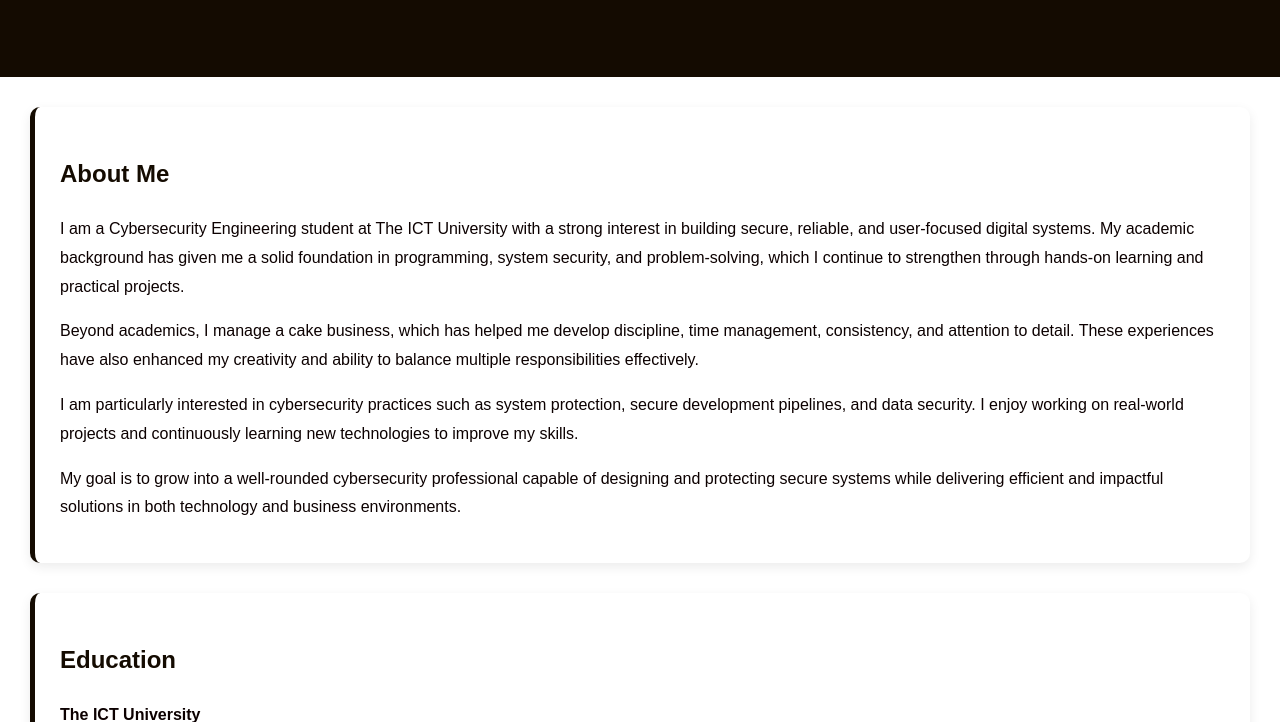
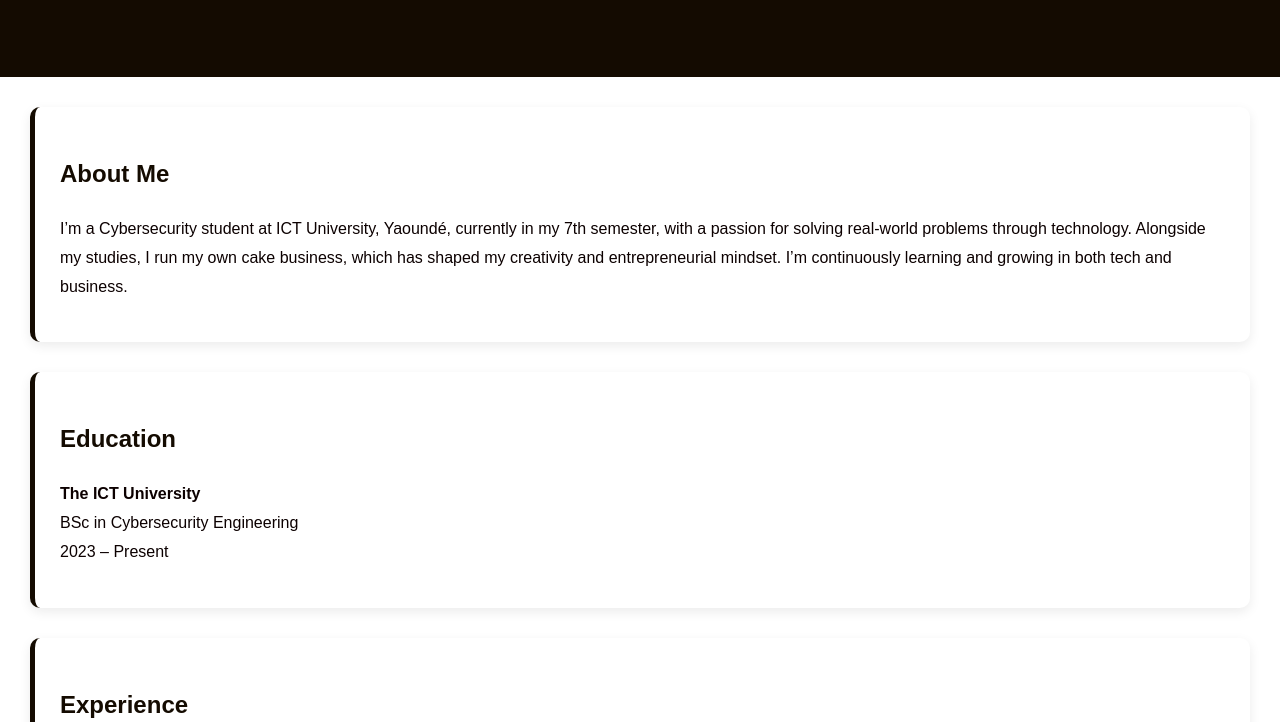
Before and after one commit to B-Wendy/Wendy-s_Portfolio, a plain HTML site: page index.html in a window 1280 px wide. Shown: the part 513-1235 px from the top of the page. Drawn offline with Linux system fonts and the light colour scheme.

Commit message:
Revise portfolio content and structureA
Updated the content of the portfolio page, including sections for About Me, Education, Experience, Skills, Projects, Certifications, Languages, and Contact.

```diff
--- a/index.html
+++ b/index.html
@@ -39,19 +39,7 @@
   <h2>About Me</h2>
 
   <p>
-    I am a Cybersecurity Engineering student at The ICT University with a strong interest in building secure, reliable, and user-focused digital systems. My academic background has given me a solid foundation in programming, system security, and problem-solving, which I continue to strengthen through hands-on learning and practical projects.
-  </p>
-
-  <p>
-    Beyond academics, I manage a cake business, which has helped me develop discipline, time management, consistency, and attention to detail. These experiences have also enhanced my creativity and ability to balance multiple responsibilities effectively.
-  </p>
-
-  <p>
-    I am particularly interested in cybersecurity practices such as system protection, secure development pipelines, and data security. I enjoy working on real-world projects and continuously learning new technologies to improve my skills.
-  </p>
-
-  <p>
-    My goal is to grow into a well-rounded cybersecurity professional capable of designing and protecting secure systems while delivering efficient and impactful solutions in both technology and business environments.
+   I’m a Cybersecurity student at ICT University, Yaoundé, currently in my 7th semester, with a passion for solving real-world problems through technology. Alongside my studies, I run my own cake business, which has shaped my creativity and entrepreneurial mindset. I’m continuously learning and growing in both tech and business.
   </p>
 </section>
 
```
